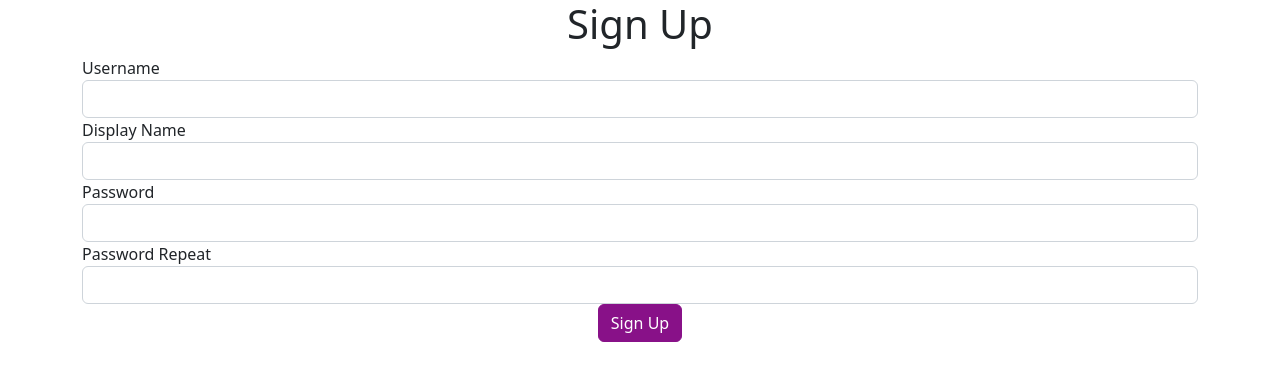
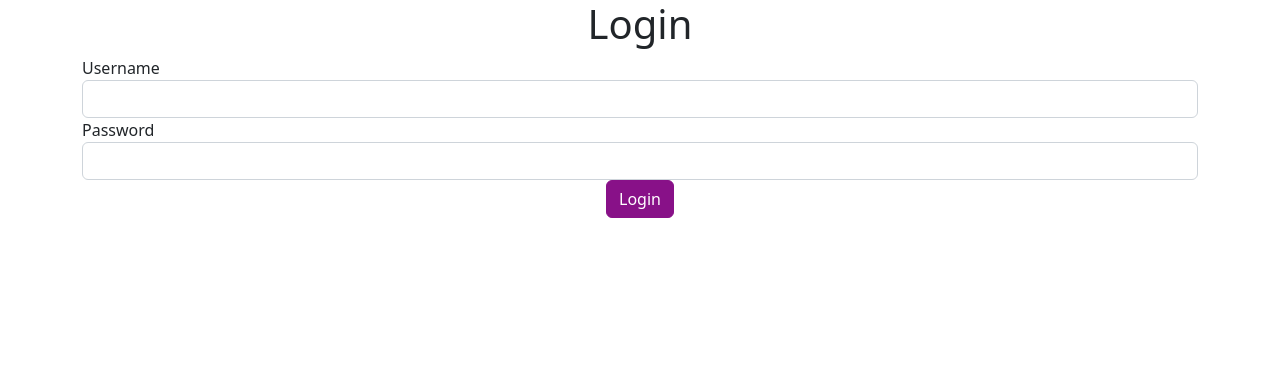
Before and after one commit to elifcakin/MyProject-Frontend, a React (Create React App) app: page / in a window 1280 px wide. Shown: the top 380 px of the page. Built offline with nearby package versions, Linux system fonts and the light colour scheme.

Commit message:
29.09.22
18.13

```diff
--- a/package.json
+++ b/package.json
@@ -8,10 +8,12 @@
     "@testing-library/user-event": "^13.5.0",
     "axios": "^0.27.2",
     "bootstrap": "^5.2.1",
+    "i18next": "^21.9.2",
     "node-sass": "^7.0.3",
     "react": "^18.2.0",
     "react-bootstrap": "^2.5.0",
     "react-dom": "^18.2.0",
+    "react-i18next": "^11.18.6",
     "react-scripts": "5.0.1",
     "web-vitals": "^2.1.4"
   },
--- a/src/api/apiCalls.js
+++ b/src/api/apiCalls.js
@@ -1,5 +1,10 @@
 import axios from 'axios';
 
 export const signup = body => {
-    return axios.post('/api/1.0/users', body , { headers : { 'accept-language' :'tr' } });
+    return axios.post('/api/1.0/users', body );
 };
+
+export const changeLanguage = language => {
+    axios.defaults.headers['accept-language'] = language;
+
+}
--- /dev/null
+++ b/src/i18n.js
@@ -0,0 +1,40 @@
+import i18n from 'i18next';
+import { initReactI18next } from 'react-i18next';
+
+i18n.use(initReactI18next).init({
+    resources: {
+        en : {
+            translations : {
+                'Sign Up' : 'Sign Up',
+                'Password mismatch' : 'Password mismatch',
+                'Username' : 'Username',
+                'Display Name' : 'Display Name',
+                'Password' : 'Password',
+                'Password Repeat' : 'Password Repeat'
+            }
+        },
+        tr: {
+            translations : {
+                'Sign Up' : 'Kayit Ol',
+                'Password mismatch' : 'Ayni Şifreyi Giriniz',
+                'Username' : 'Kullanici Adi',
+                'Display Name' : 'Tercih Edilen İsim',
+                'Password' : 'Sifre',
+                'Password Repeat' : 'Sifre Tekrarı'
+
+            }
+        }
+    },
+    fallbackLng: 'en',
+    ns: ['translations'],
+    defaultNS: 'translations',
+    keySeparator: false,
+    interpolations: {
+        escapeValue: false,
+        formatSeperator: ','
+    },
+    react: {
+        wait: true
+    }
+});
+export default i18n;
--- a/src/index.js
+++ b/src/index.js
@@ -4,13 +4,14 @@ import './index.css';
 import './bootstrap-override.scss';
 import App from './App';
 import UserSignupPage from './pages/UserSignupPage';
+import LoginPage from './pages/LoginPage';
 import reportWebVitals from './reportWebVitals';
-
+import './i18n';
 
 const root = ReactDOM.createRoot(document.getElementById('root'));
 root.render(
   <React.StrictMode>
-    <UserSignupPage />
+    <LoginPage />
   </React.StrictMode>
 );
 
--- /dev/null
+++ b/src/pages/LoginPage.js
@@ -0,0 +1,43 @@
+import React, { Component } from 'react';
+import Input from '../components/Input';
+
+class LoginPage extends Component {
+
+    state = {
+        username: null,
+        password: null
+    };
+
+    onChange = event => {
+        const {name, value} = event.target;
+        this.setState({
+            [name]: value
+        })
+    }
+
+
+
+
+
+    render() {
+        return (
+            <div>
+               <div className = "container">
+              <form>
+                <h1 className="text-center">Login</h1>
+                <Input name = "username" label="Username" onChange={this.onChange}/>
+                <Input name = "password" label="Password" onChange={this.onChange} type= "password" />
+                <div className="text-center">
+                    <button className="btn btn-primary" >Login </button>
+                </div>
+
+
+              </form>
+            </div>
+
+            </div>
+        );
+    }
+}
+
+export default LoginPage;
--- a/src/pages/UserSignupPage.js
+++ b/src/pages/UserSignupPage.js
@@ -1,7 +1,10 @@
 import axios from 'axios';
 import React from 'react';
-import { signup } from '../api/apiCalls';
+import { signup, changeLanguage } from '../api/apiCalls';
 import Input  from '../components/Input';
+import {withTranslation} from 'react-i18next';
+
+
 class UserSignupPage extends React.Component{
 
     state = {
@@ -14,15 +17,16 @@ class UserSignupPage extends React.Component{
     };
 
     onChange = event => {
+       const { t } = this.props;
        const { name, value } = event.target;
        console.log(event.target)
        const errors = {...this.state.errors}
        errors[name] = undefined;
        if ( name === 'password' || name === 'passwordRepeat') {
           if( name === 'password' && value !== this.state.passwordRepeat  ) {
-            errors.passwordRepeat = 'Password mismatch';
+            errors.passwordRepeat = t('Password mismatch');
           } else if (name === 'passwordRepeat' && value !== this.state.password) {
-            errors.passwordRepeat = 'Password mismatch';
+            errors.passwordRepeat = t('Password mismatch');
 
           }else {
             errors.passwordRepeat = undefined;
@@ -64,35 +68,37 @@ class UserSignupPage extends React.Component{
 
         this.setState({pendingApiCall: false});
 
-        //signup(body)
-          //.then((response) => {
-           // this.setState({ pendingApiCall: false});
-         // }).catch(error => {}
-          // this.setState({ pendingApiCall: false});
-         //});
+    };
 
+    onChangeLanguage = language => {
+      const { i18n } = this.props;
+      i18n.changeLanguage(language);
+      changeLanguage(language);
 
     };
 
     render() {
         const { pendingApiCall, errors } = this.state;
         const { username , displayName, password, passwordRepeat} = errors;
-        console.log(this.state)
+        const { t } = this.props;
         this.state.password= this.state.passwordRepeat;
-
-
         return(
             <div className = "container">
               <form>
-                <h1 className="text-center">Sign Up</h1>
-                <Input name = "username" label="Username" error={username} onChange={this.onChange} />
-                <Input name = "displayName" label="Display Name" error={displayName} onChange={this.onChange} />
-                <Input name = "passsword" label="Password" error={password} onChange={this.onChange} type= "password" />
-                <Input name = "passwordRepeat" label="Password Repeat" error={passwordRepeat} onChange={this.onChange} type= "password" />
+                <h1 className="text-center">{t('Sign Up')}</h1>
+                <Input name = "username" label={t("Username")} error={username} onChange={this.onChange} />
+                <Input name = "displayName" label={t("Display Name")} error={displayName} onChange={this.onChange} />
+                <Input name = "passsword" label={t("Password")} error={password} onChange={this.onChange} type= "password" />
+                <Input name = "passwordRepeat" label={t("Password Repeat")} error={passwordRepeat} onChange={this.onChange} type= "password" />
                <div className="text-center">
                 <button className="btn btn-primary" onClick= {this.onClickSignup} disabled={pendingApiCall } >
-                    {pendingApiCall && <span className="spinner-border spinner-border-sm" ></span> } Sign Up
+                    {pendingApiCall && <span className="spinner-border spinner-border-sm" ></span> } {t('Sign Up')}
                 </button>
+               </div>
+               <div>
+                <img src="https://wwww.countryflags.io/tr/flat/24.png" alt="Turkish Flag" onClick={() => this.onChangeLanguage('tr')} style={{cursor: 'pointer'}}></img>
+                <img src="https://wwww.countryflags.io/us/flat/24.png" alt="USA Flag" onClick={() => this.onChangeLanguage('en')} style={{cursor: 'pointer'}}></img>
+
                </div>
               </form>
             </div>
@@ -100,4 +106,6 @@ class UserSignupPage extends React.Component{
     }
 }
 
-export default UserSignupPage;
+const UserSignupPageWithTranslation = withTranslation()(UserSignupPage);
+
+export default withTranslation()(UserSignupPage);
```
Also changed, not shown: 1 other file (tests, documents, lock files or other folders).
